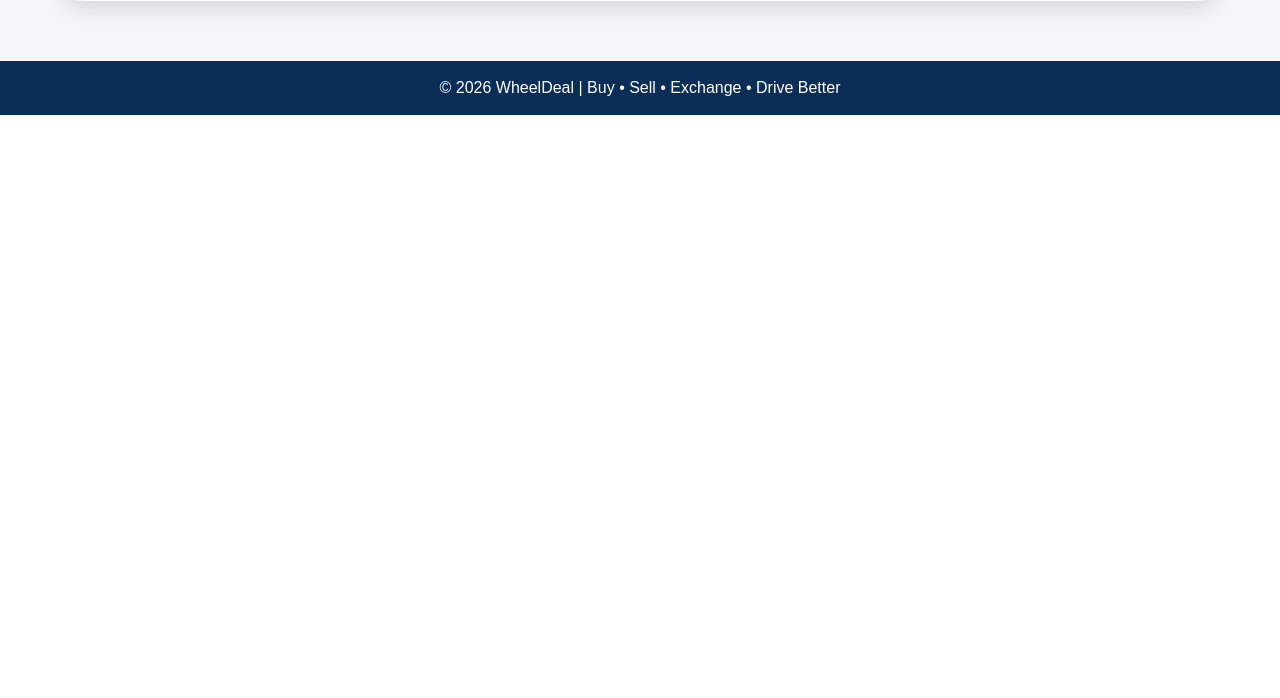
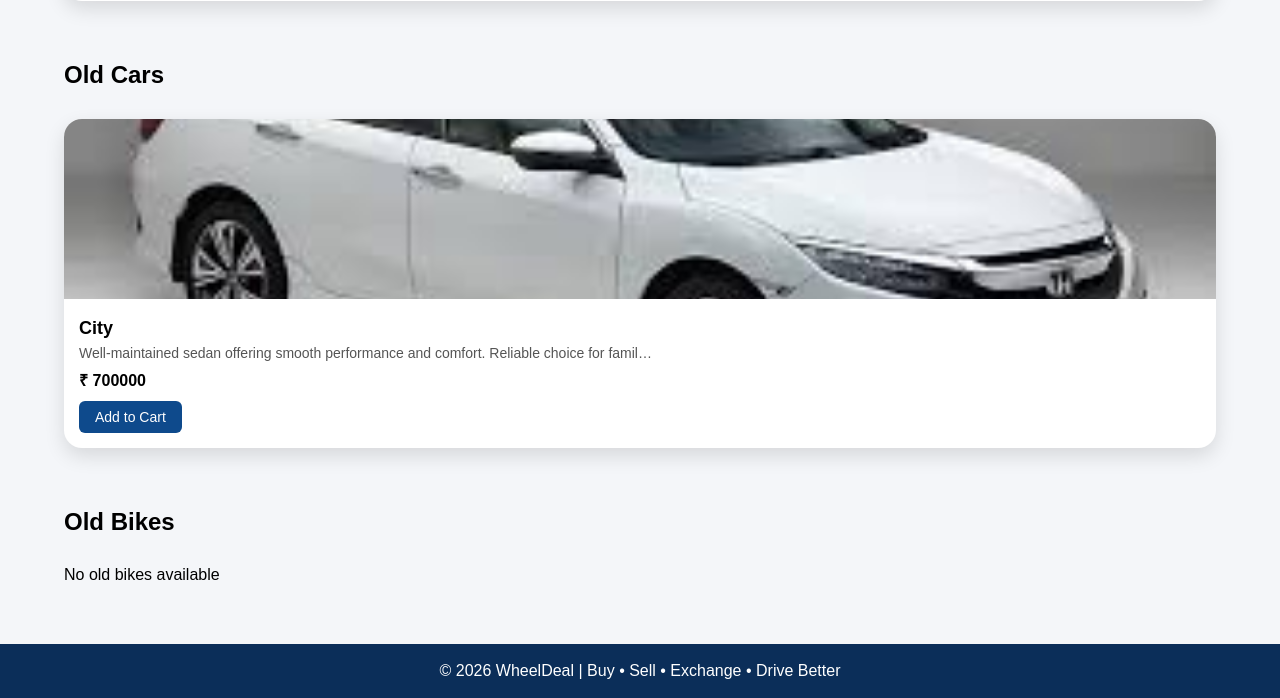
Before and after one commit to Jeevabharathi-16/WheelDeal, a Django app: page / in a window 1280 px wide. Shown: the part 905-1603 px from the top of the page. Before the commit the page ends 1020 px from the top, so only its background shows below. Run offline with Django 5.2, Linux system fonts and the light colour scheme; data comes from the database, SQL or seed files in the repository; both versions use the stored data as it was after the commit.

Commit message:
UI update + new vehicles

```diff
--- a/cars/urls.py
+++ b/cars/urls.py
@@ -18,4 +18,8 @@ urlpatterns = [
     path('signup/', signup, name='signup'),
     path('login/', user_login, name='login'),
     path('logout/', user_logout, name='logout'),
+
+    path('new/', buy_new, name='buy_new'),
+    path('old/', buy_old, name='buy_old'),
+
 ]
--- a/cars/views.py
+++ b/cars/views.py
@@ -6,9 +6,19 @@ from .models import Vehicle, SellExchange, LoanRequest
 
 # ---------- HOME ----------
 def home(request):
+    # NEW
+    new_cars = Vehicle.objects.filter(condition='new', vehicle_type='car')
+    new_bikes = Vehicle.objects.filter(condition='new', vehicle_type='bike')
+
+    # OLD
+    old_cars = Vehicle.objects.filter(condition='old', vehicle_type='car')
+    old_bikes = Vehicle.objects.filter(condition='old', vehicle_type='bike')
+
     context = {
-        'new_vehicles': Vehicle.objects.filter(condition='new'),
-        'old_vehicles': Vehicle.objects.filter(condition='old'),
+        'new_cars': new_cars,
+        'new_bikes': new_bikes,
+        'old_cars': old_cars,
+        'old_bikes': old_bikes,
     }
     return render(request, 'home.html', context)
 
@@ -146,3 +156,25 @@ def user_login(request):
 def user_logout(request):
     logout(request)
     return redirect('login')
+
+
+def buy_new(request):
+    cars = Vehicle.objects.filter(condition='new', vehicle_type='car')
+    bikes = Vehicle.objects.filter(condition='new', vehicle_type='bike')
+
+    return render(request, 'buy_new.html', {
+        'cars': cars,
+        'bikes': bikes,
+        'title': 'New Vehicles'
+    })
+
+
+def buy_old(request):
+    cars = Vehicle.objects.filter(condition='old', vehicle_type='car')
+    bikes = Vehicle.objects.filter(condition='old', vehicle_type='bike')
+
+    return render(request, 'buy_old.html', {
+        'cars': cars,
+        'bikes': bikes,
+        'title': 'Old Vehicles'
+    })
--- a/template/base.html
+++ b/template/base.html
@@ -11,24 +11,22 @@
     <div class="logo">🚗 WheelDeal</div>
 
     <ul class="nav-links">
-        <li><a href="/">Home</a></li>
-        <li><a href="/#new">Buy New</a></li>
-        <li><a href="/#old">Buy Old</a></li>
-        <li><a href="/sell/">Sell / Exchange</a></li>
-        <li><a href="/cart/">Cart</a></li>
-        <li><a href="/loan/">Loan</a></li>
+        <li><a href="{% url 'home' %}">Home</a></li>
+        <li><a href="{% url 'buy_new' %}">Buy New</a></li>
+        <li><a href="{% url 'buy_old' %}">Buy Old</a></li>
+        <li><a href="{% url 'sell' %}">Sell / Exchange</a></li>
+        <li><a href="{% url 'cart' %}">Cart</a></li>
     </ul>
 
     <div class="auth-links">
         {% if user.is_authenticated %}
-            <a href="/logout/" class="auth-btn logout">Logout</a>
+            <a href="{% url 'logout' %}" class="auth-btn logout">Logout</a>
         {% else %}
-            <a href="/login/" class="auth-btn login">Login</a>
-            <a href="/signup/" class="auth-btn signup">Signup</a>
+            <a href="{% url 'login' %}" class="auth-btn login">Login</a>
+            <a href="{% url 'signup' %}" class="auth-btn signup">Signup</a>
         {% endif %}
     </div>
 </nav>
-
 
 {% block content %}{% endblock %}
 
--- a/template/home.html
+++ b/template/home.html
@@ -3,35 +3,75 @@
 
 <div class="container">
 
-    <h2 id="new">New Vehicles</h2>
-
+    <!-- NEW CARS -->
+    <h2 id="new-cars">New Cars</h2>
     <div class="vehicle-grid">
-        {% for v in new_vehicles %}
+        {% for v in new_cars %}
         <div class="vehicle-card">
             <img src="{{ v.image.url }}">
             <div class="vehicle-body">
-                <h3>{{ v.brand }} {{ v.name }}</h3>
+                <h3>{{ v.name }}</h3>
                 <p>{{ v.description|truncatechars:90 }}</p>
                 <div class="price">₹ {{ v.price }}</div>
                 <a href="{% url 'add' v.id %}" class="btn">Add to Cart</a>
             </div>
         </div>
+        {% empty %}
+        <p>No new cars available</p>
         {% endfor %}
     </div>
 
-    <h2 id="old" style="margin-top:60px;">Old Vehicles</h2>
-
+    <!-- NEW BIKES -->
+    <h2 id="new-bikes" style="margin-top:60px;">New Bikes</h2>
     <div class="vehicle-grid">
-        {% for v in old_vehicles %}
+        {% for v in new_bikes %}
         <div class="vehicle-card">
             <img src="{{ v.image.url }}">
             <div class="vehicle-body">
-                <h3>{{ v.brand }} {{ v.name }}</h3>
+                <h3>{{ v.name }}</h3>
                 <p>{{ v.description|truncatechars:90 }}</p>
                 <div class="price">₹ {{ v.price }}</div>
                 <a href="{% url 'add' v.id %}" class="btn">Add to Cart</a>
             </div>
         </div>
+        {% empty %}
+        <p>No new bikes available</p>
+        {% endfor %}
+    </div>
+
+    <!-- OLD CARS -->
+    <h2 id="old-cars" style="margin-top:60px;">Old Cars</h2>
+    <div class="vehicle-grid">
+        {% for v in old_cars %}
+        <div class="vehicle-card">
+            <img src="{{ v.image.url }}">
+            <div class="vehicle-body">
+                <h3>{{ v.name }}</h3>
+                <p>{{ v.description|truncatechars:90 }}</p>
+                <div class="price">₹ {{ v.price }}</div>
+                <a href="{% url 'add' v.id %}" class="btn">Add to Cart</a>
+            </div>
+        </div>
+        {% empty %}
+        <p>No old cars available</p>
+        {% endfor %}
+    </div>
+
+    <!-- OLD BIKES -->
+    <h2 id="old-bikes" style="margin-top:60px;">Old Bikes</h2>
+    <div class="vehicle-grid">
+        {% for v in old_bikes %}
+        <div class="vehicle-card">
+            <img src="{{ v.image.url }}">
+            <div class="vehicle-body">
+                <h3>{{ v.name }}</h3>
+                <p>{{ v.description|truncatechars:90 }}</p>
+                <div class="price">₹ {{ v.price }}</div>
+                <a href="{% url 'add' v.id %}" class="btn">Add to Cart</a>
+            </div>
+        </div>
+        {% empty %}
+        <p>No old bikes available</p>
         {% endfor %}
     </div>
 
```
Also changed, not shown: template/buy_new.html (added, +42 -0 lines), template/buy_old.html (added, +42 -0 lines), db.sqlite3, media/vehicles/Front-End_Domination__Create_Anything_with_Code-FRONTENDTHUBNAIL_Wf8WqcNJx.webp (added), media/vehicles/cohort-3_ekZjBiRzc-2_76HU4-Mz5z.webp (added).
